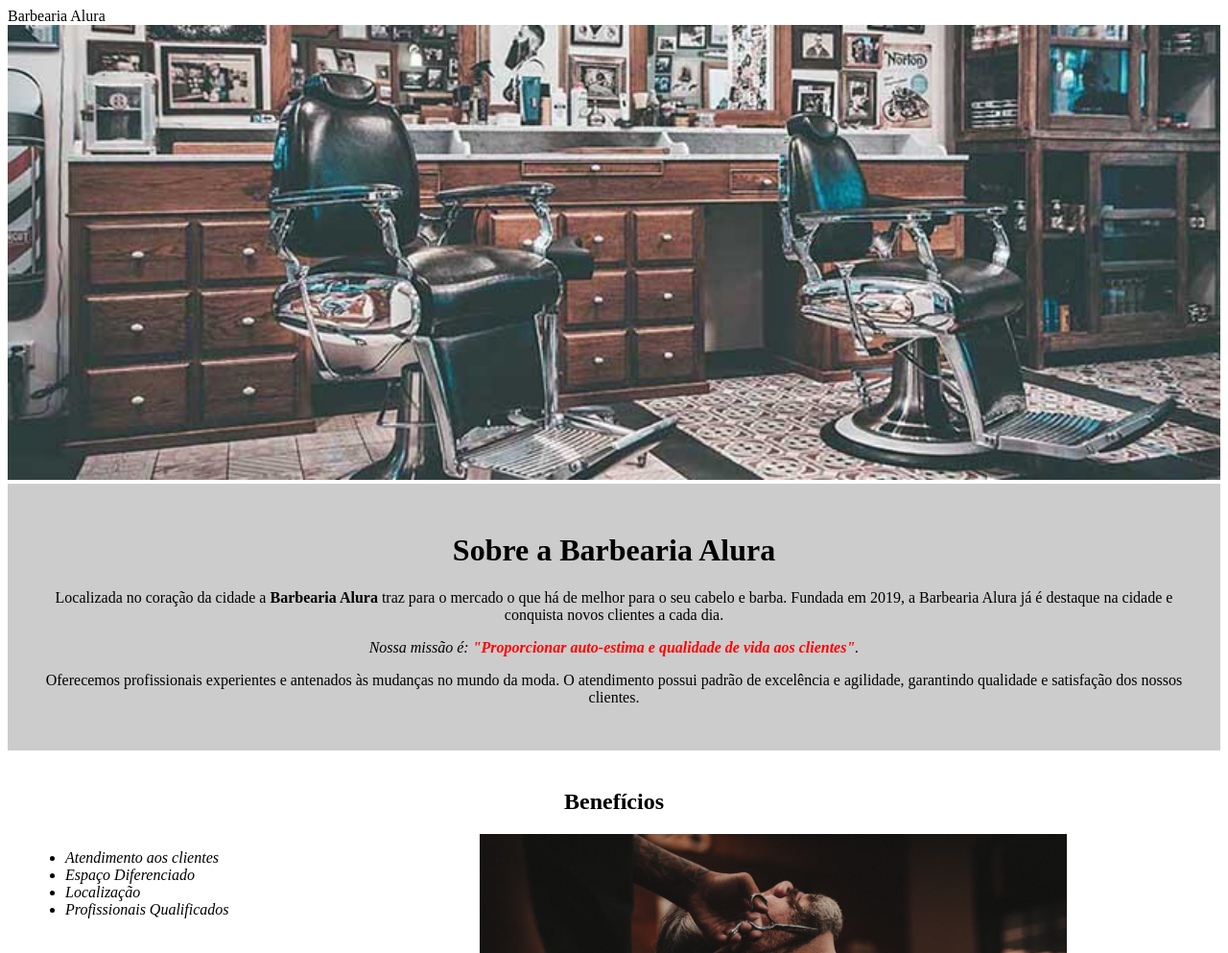
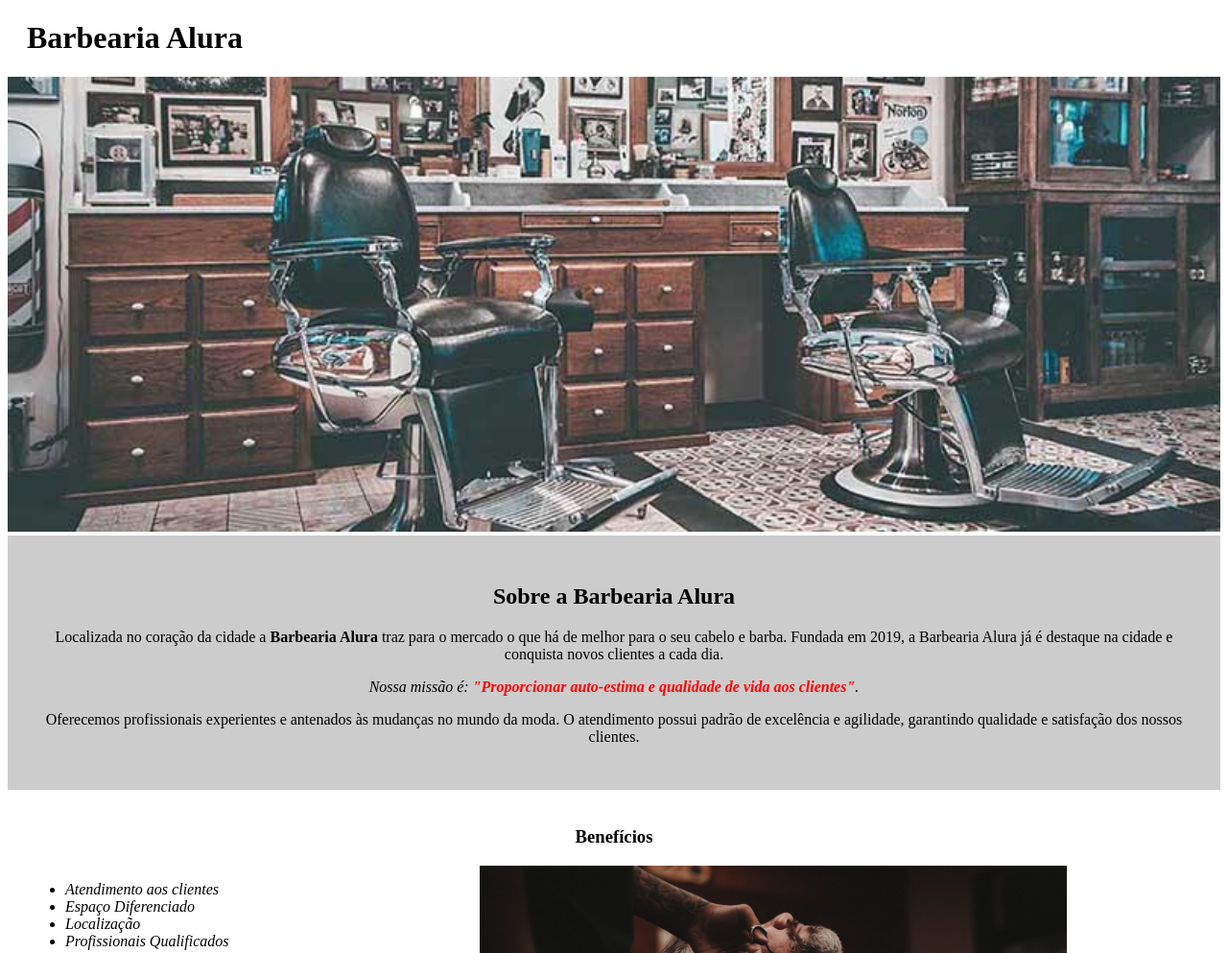
Before and after one commit to Silvio-Arem/pagina-web, a plain HTML site: page index.html in a window 1280 px wide. Shown: the top 993 px of the page at 96% size. Drawn offline with Linux system fonts and the light colour scheme.

Commit message:
finished web page

```diff
--- a/index.html
+++ b/index.html
@@ -7,13 +7,13 @@
     </head>
     <body>
         <header>
-            Barbearia Alura
+            <h1 class="titulo_principal">Barbearia Alura</h1>
         </header>
 
         <img id="banner" src="banner.jpg" alt="interior da barbearia">
 
         <div class="principal">
-            <h1>Sobre a Barbearia Alura</h1>
+            <h2 class="titulo_centralizado">Sobre a Barbearia Alura</h2>
 
             <p>Localizada no coração da cidade a <strong>Barbearia Alura</strong> traz para o mercado o que há de melhor para o seu
             cabelo e barba.
@@ -27,7 +27,7 @@
         </div>
 
         <div class="beneficios">
-            <h2>Benefícios</h2>
+            <h3 class="titulo_centralizado">Benefícios</h3>
 
             <ul>
                 <li class="itens">Atendimento aos clientes</li>
--- a/style.css
+++ b/style.css
@@ -9,7 +9,11 @@ body {}
     padding: 30px;
 }
 
-h1 {
+.titulo_principal {
+    padding-left: 20px;
+}
+
+.titulo_centralizado {
     text-align: center;
 }
 
@@ -34,9 +38,6 @@ em strong {
     padding: 20px;
 }
 
-h2 {
-    text-align: center;
-}
 
 ul {
     display: inline-block;
```
